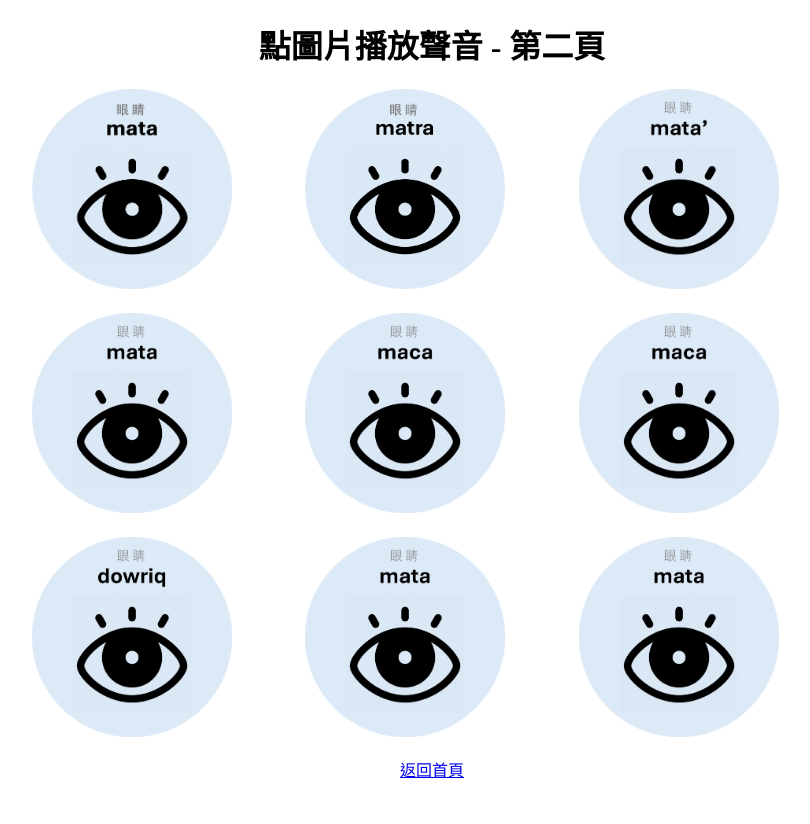
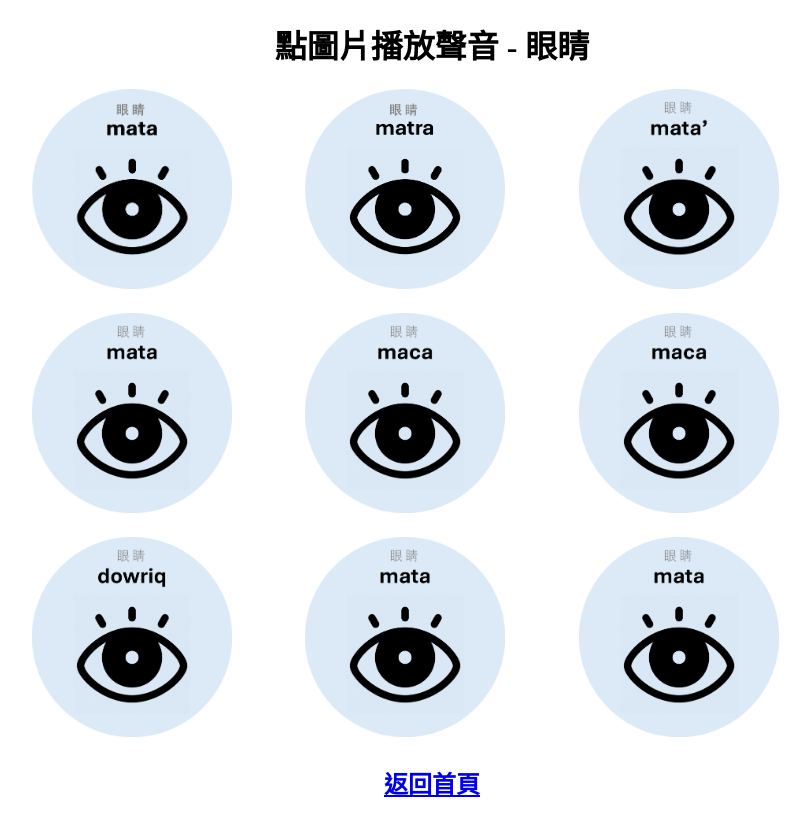
Before and after one commit to vup5p/sound-image, a plain HTML site: page page2.html in a window 1280 px wide. Shown: the whole page, without its empty margins (208-1018 px from the left). Before the commit the page ends 800 px from the top, so only its background shows below. Drawn offline with Linux system fonts and the light colour scheme.

Commit message:
Update page2.html

```diff
--- a/page2.html
+++ b/page2.html
@@ -21,7 +21,7 @@
 </head>
 <body>
 
-<h1 style="text-align:center;">點圖片播放聲音 - 第二頁</h1>
+<h1 style="text-align:center;">點圖片播放聲音 - 眼睛</h1>
 
 <div class="grid">
   <div class="item"><img src="png/01_02.png" onclick="playSound('wav/01_02.wav')"></div>
@@ -46,7 +46,7 @@
 </script>
 
 <!-- 返回首頁的連結 -->
-<p style="text-align:center;">
+<p style="text-align:center;font-size: 24px; font-weight: bold;">
   <a href="index.html">返回首頁</a>
 </p>
 
```
